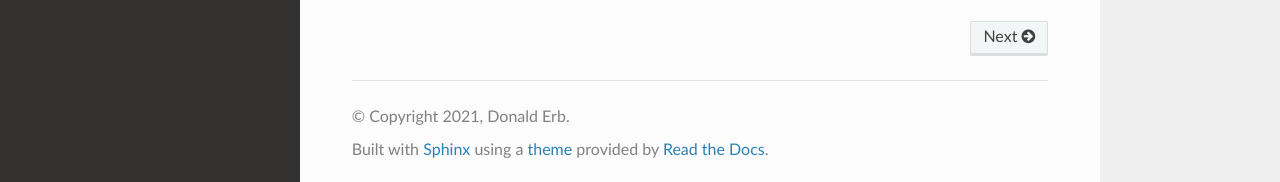
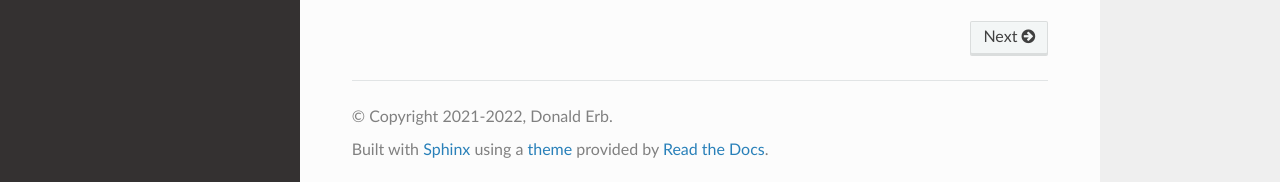
Before and after one commit to derb12/pybaselines, a Sphinx documentation site: the page built from docs/index.rst, in a window 1280 px wide and 900 px high, scrolled down 878 px. Shown: the part 715-897 px from the top of the window. Built offline with Sphinx 7.4.7 and the Read the Docs theme 2.0.0, drawn with Linux system fonts in a browser that asks for light colours; pages that are not in the unit, such as notebooks, are missing from menus.

Commit message:
MAINT: Update copyright year

```diff
--- a/docs/conf.py
+++ b/docs/conf.py
@@ -60,7 +60,7 @@ master_doc = 'index'
 
 # General information about the project.
 project = 'pybaselines'
-copyright = "2021, Donald Erb"
+copyright = "2021-2022, Donald Erb"
 author = "Donald Erb"
 
 # The version info for the project you're documenting, acts as replacement
```
Also changed, not shown: LICENSE.txt.
